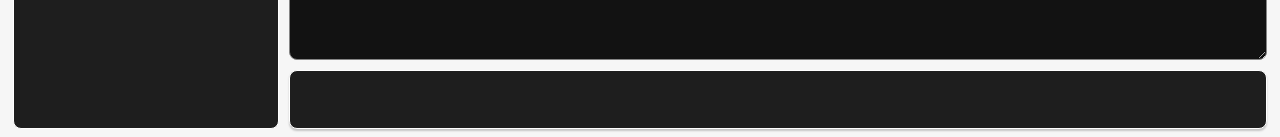
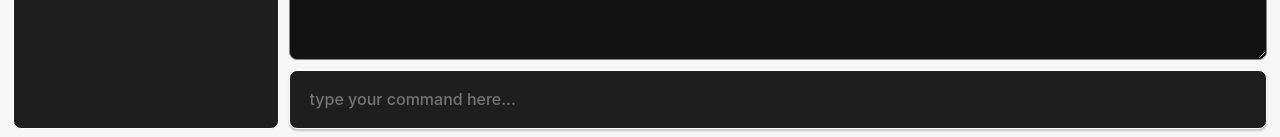
Before and after one commit to jordan4ibanez/minetest_gui, a website built with Vite: page index.html in a window 1280 px wide. Shown: the part 660-797 px from the top of the page. Built offline with nearby package versions, Linux system fonts and the light colour scheme; what tauri-plugin-log-api would draw is missing.

Commit message:
type your command here
Co-Authored-By: Linus <97843108+siliconsniffer@users.noreply.github.com>

```diff
--- a/index.html
+++ b/index.html
@@ -26,7 +26,7 @@
         <!-- <button id="jordan4ibanez-button" class="playerbuttons">jordan4ibanez</button> -->
       </div>
       <textarea class="grid-item" id="environment-text" readonly></textarea>
-      <input class="grid-item" type="text" id="command-box"></input>
+      <input class="grid-item" type="text" id="command-box" placeholder="type your command here..."></input>
     </div>
 
 
```
